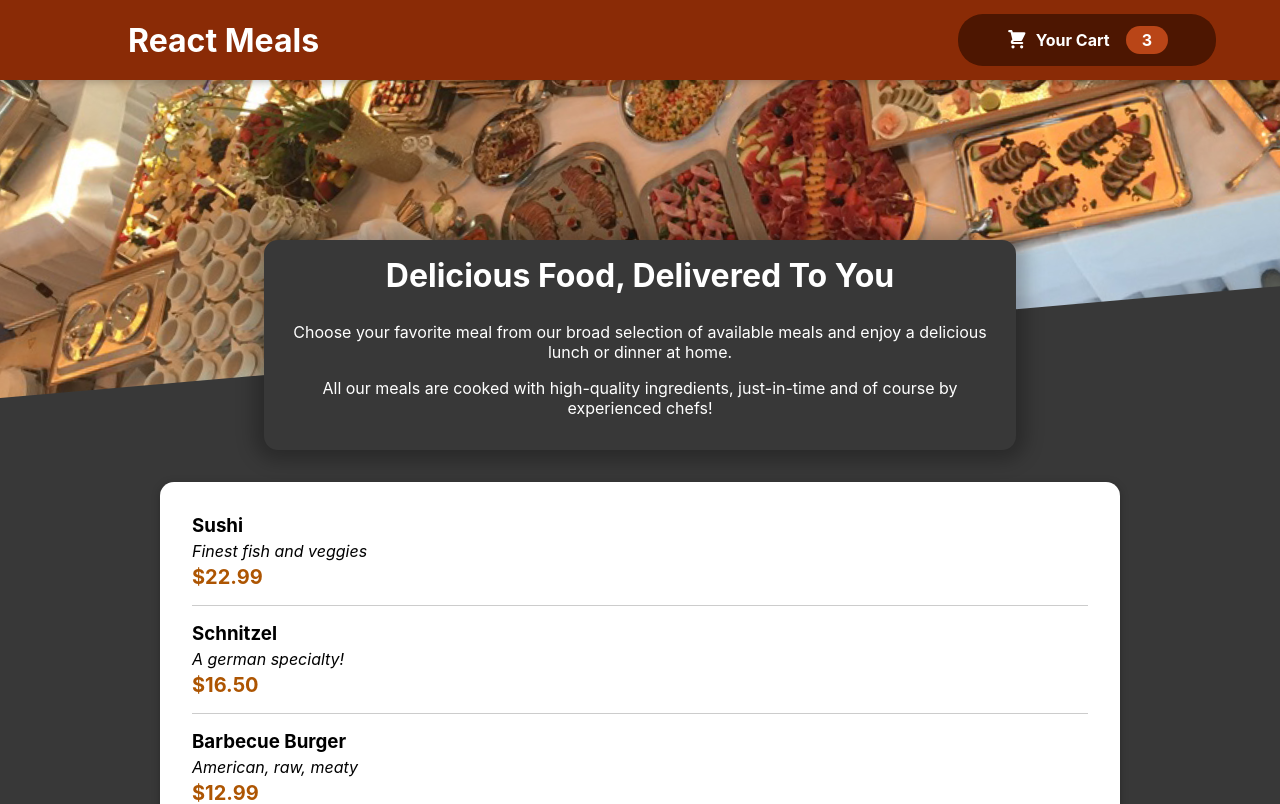
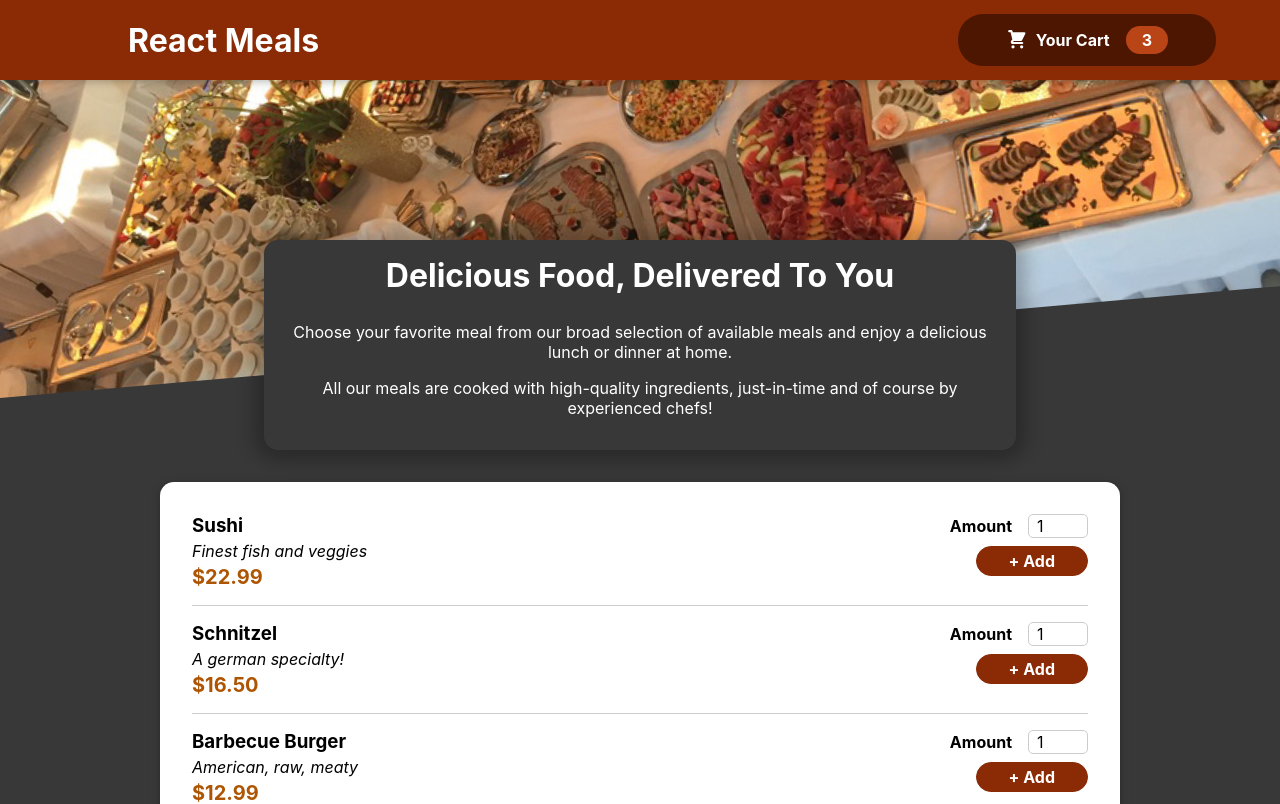
Before and after one commit to ImperiumWebApplications/react-meals, a React (Create React App) app: page / in a window 1280 px wide. Shown: the top 804 px of the page. Built offline with nearby package versions, Linux system fonts and the light colour scheme.

Commit message:
Adding a form

```diff
--- a/src/components/Meals/MealItem/MealItem.js
+++ b/src/components/Meals/MealItem/MealItem.js
@@ -1,5 +1,6 @@
 import React from "react";
 import classes from './MealItem.module.css'
+import MealItemForm from "./MealItemForm";
 
 const MealItem = (props) => {
     const price = `$${props.price.toFixed(2)}`
@@ -11,7 +12,7 @@
                 <div className={classes.price}>{price}</div>
             </div>
             <div>
-
+                <MealItemForm/>
             </div>
         </li>
     )
--- /dev/null
+++ b/src/components/Meals/MealItem/MealItemForm.js
@@ -0,0 +1,23 @@
+import classes from './MealItemForm.module.css'
+import Input from "../../UI/Input";
+
+const MealItemForm = () => {
+    const formSubmitHandler = (event) => {
+        event.preventDefault();
+    }
+    return (
+        <form action="" className={classes.form} onSubmit={formSubmitHandler}>
+            <Input label={'Amount'} input={{
+                id: 'amount',
+                type: 'number',
+                min: '1',
+                max: '5',
+                step: '1',
+                defaultValue: '1',
+            }}/>
+            <button>+ Add</button>
+        </form>
+    )
+}
+
+export default MealItemForm
--- /dev/null
+++ b/src/components/Meals/MealItem/MealItemForm.module.css
@@ -0,0 +1,20 @@
+.form {
+    text-align: right;
+}
+
+.form button {
+    font: inherit;
+    cursor: pointer;
+    background-color: #8a2b06;
+    border: 1px solid #8a2b06;
+    color: white;
+    padding: 0.25rem 2rem;
+    border-radius: 20px;
+    font-weight: bold;
+}
+
+.form button:hover,
+.form button:active {
+    background-color: #641e03;
+    border-color: #641e03;
+}
--- /dev/null
+++ b/src/components/UI/Input.js
@@ -0,0 +1,11 @@
+import classes from './Input.module.css'
+
+const Input = (props) => {
+    return (
+        <div className={classes.input}>
+            <label htmlFor={props.input.id}>{props.label}</label>
+            <input {...props.input} />
+        </div>
+    )
+}
+export default Input
--- /dev/null
+++ b/src/components/UI/Input.module.css
@@ -0,0 +1,18 @@
+.input {
+    display: flex;
+    align-items: center;
+    margin-bottom: 0.5rem;
+}
+
+.input label {
+    font-weight: bold;
+    margin-right: 1rem;
+}
+
+.input input {
+    width: 3rem;
+    border-radius: 5px;
+    border: 1px solid #ccc;
+    font: inherit;
+    padding-left: 0.5rem;
+}
```
